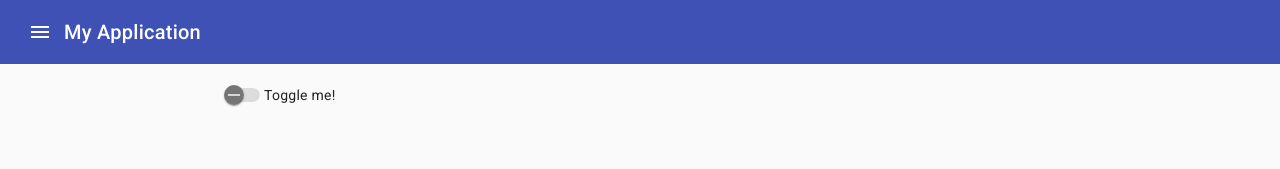
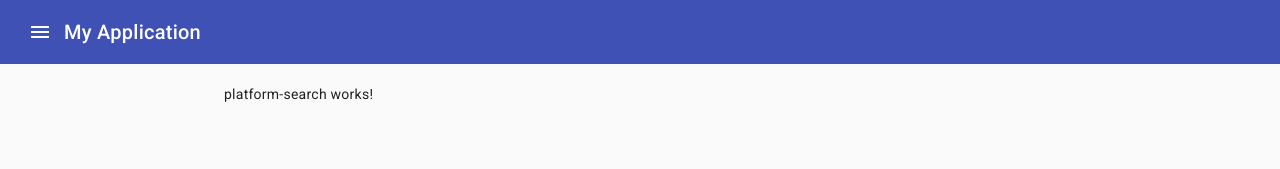
Before and after one commit to ianp1/RRDevChallenge, an Angular app in the folder frontend/: page / in a window 1280 px wide. Shown: the top 169 px of the page. Built offline with nearby package versions, Linux system fonts and the light colour scheme.

Commit message:
feat(frontend): add routing for platform search

```diff
--- a/frontend/src/app/app.html
+++ b/frontend/src/app/app.html
@@ -16,7 +16,6 @@
     </mat-toolbar>
 
     <div class="content">
-      <mat-slide-toggle>Toggle me!</mat-slide-toggle>
       <router-outlet />
     </div>
   </mat-sidenav-content>
--- a/frontend/src/app/app.routes.ts
+++ b/frontend/src/app/app.routes.ts
@@ -1,3 +1,9 @@
 import { Routes } from '@angular/router';
+import { PlatformSearch } from './features/platform-search/platform-search';
 
-export const routes: Routes = [];
+export const routes: Routes = [
+    {
+        path: '',
+        component: PlatformSearch
+    }
+];
```
